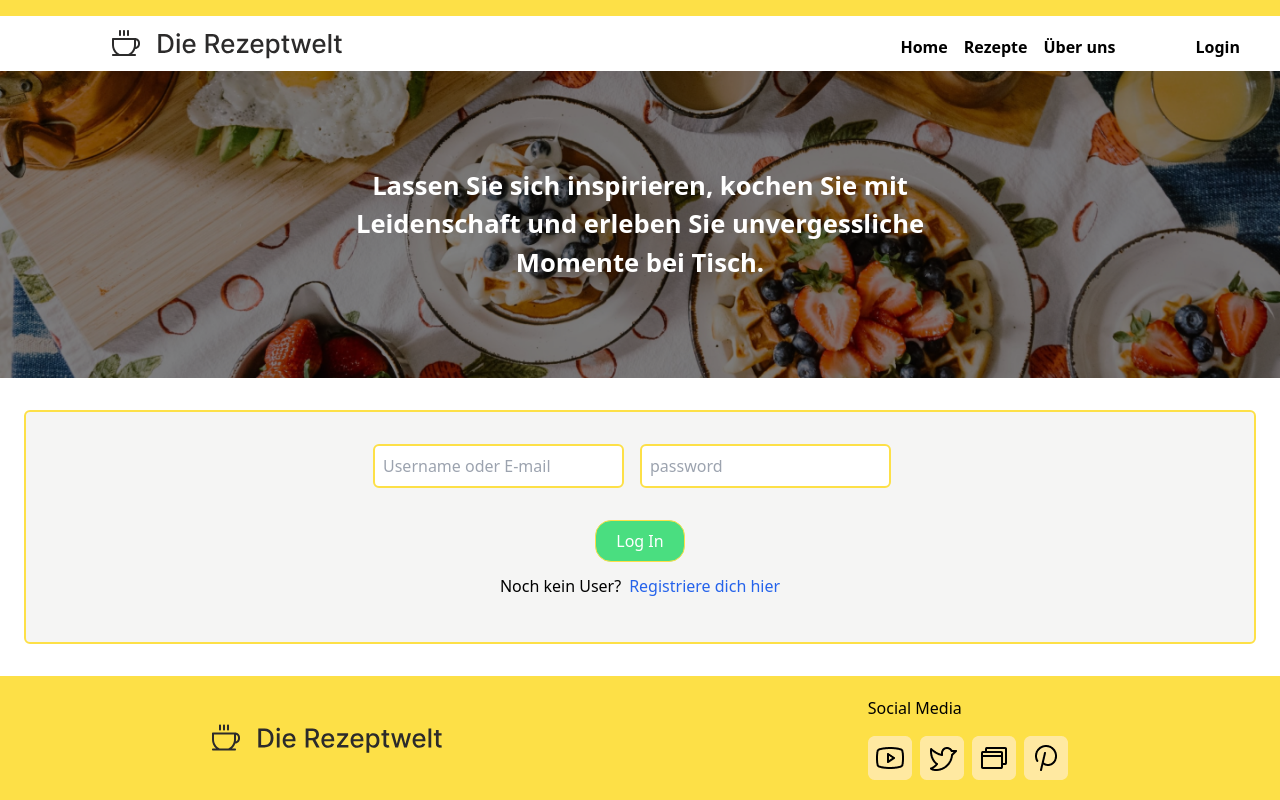
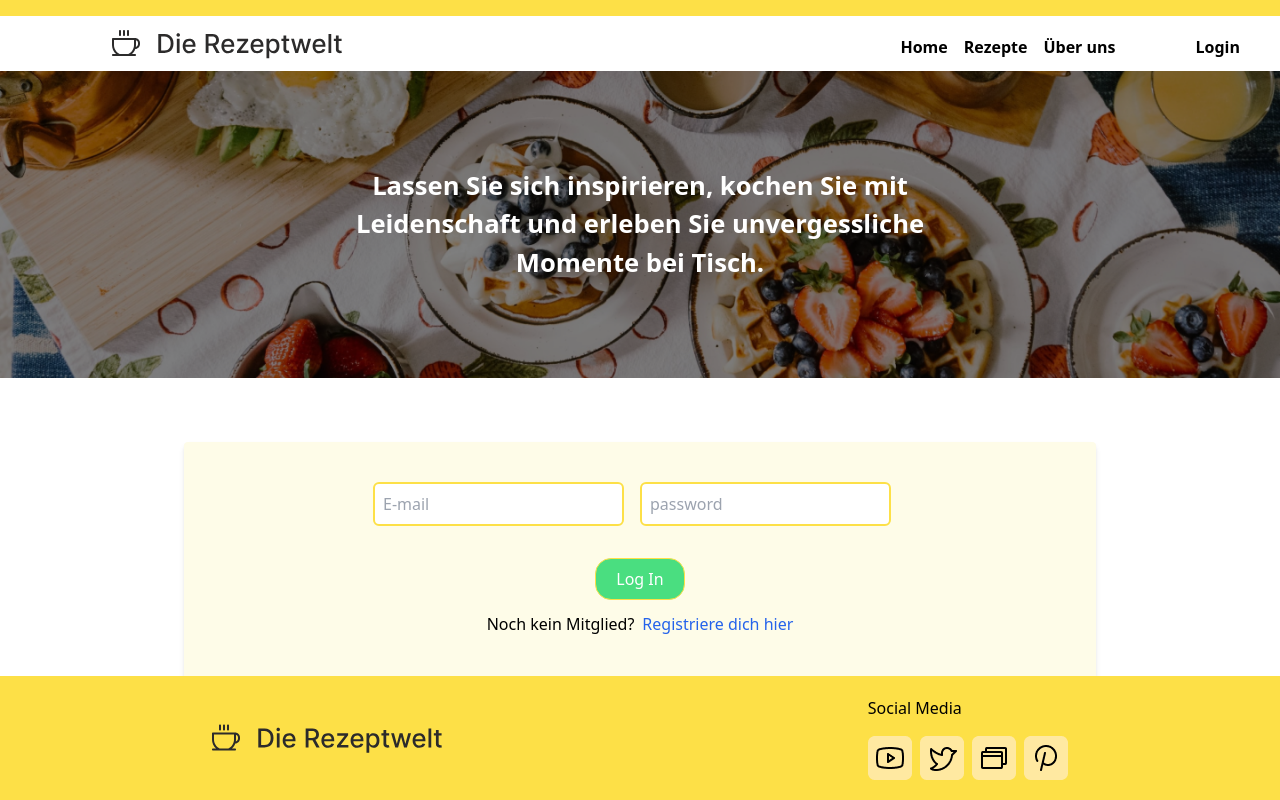
Before and after one commit to sharonVko/Project-Rezeptwelt, a React (Vite) app: page /login in a window 1280 px wide. Built offline with nearby package versions, Linux system fonts and the light colour scheme; no server answers.

Commit message:
styled login form

```diff
--- a/src/pages/Loginpage.tsx
+++ b/src/pages/Loginpage.tsx
@@ -58,13 +58,13 @@ const Loginpage = () => {
 
 
     return (
-        <div className="p-8 border-2 border-yellow-300 bg-stone-100 rounded-md m-6 text-center">
+        <div className="p-8 m-6 text-center">
             {userFeedback && <p className={`text-xl font-semibold mb-4 ${isError? "text-red-700" : "text-black"}`}>{userFeedback}</p>}
-            <form className="flex flex-col gap-8" onSubmit={handleSubmit} >
+            <form className="flex flex-col gap-8 bg-yellow-50 shadow-md rounded py-10 mx-32" onSubmit={handleSubmit} >
                 <div>
                 <input className="border-2 border-yellow-300 rounded-md p-2 mr-4"
                 type="text"
-                placeholder="Username oder E-mail"
+                placeholder="E-mail"
                 name="username"
                 ref={usernameRef} />
                 <input className="border-2 border-yellow-300 rounded-md p-2 mr-4"
@@ -76,7 +76,7 @@ const Loginpage = () => {
                 <div>
                 <button className="bg-green-400 text-white py-2 px-5 rounded-2xl border -4 border-yellow-300" >Log In</button>
                 <div className="flex gap-2 justify-center py-3">
-                <p>Noch kein User?</p>
+                <p>Noch kein Mitglied?</p>
                 <Link className="text-blue-600" to={'/signup'}>Registriere dich hier </Link>
                 </div>
                 </div>
```
